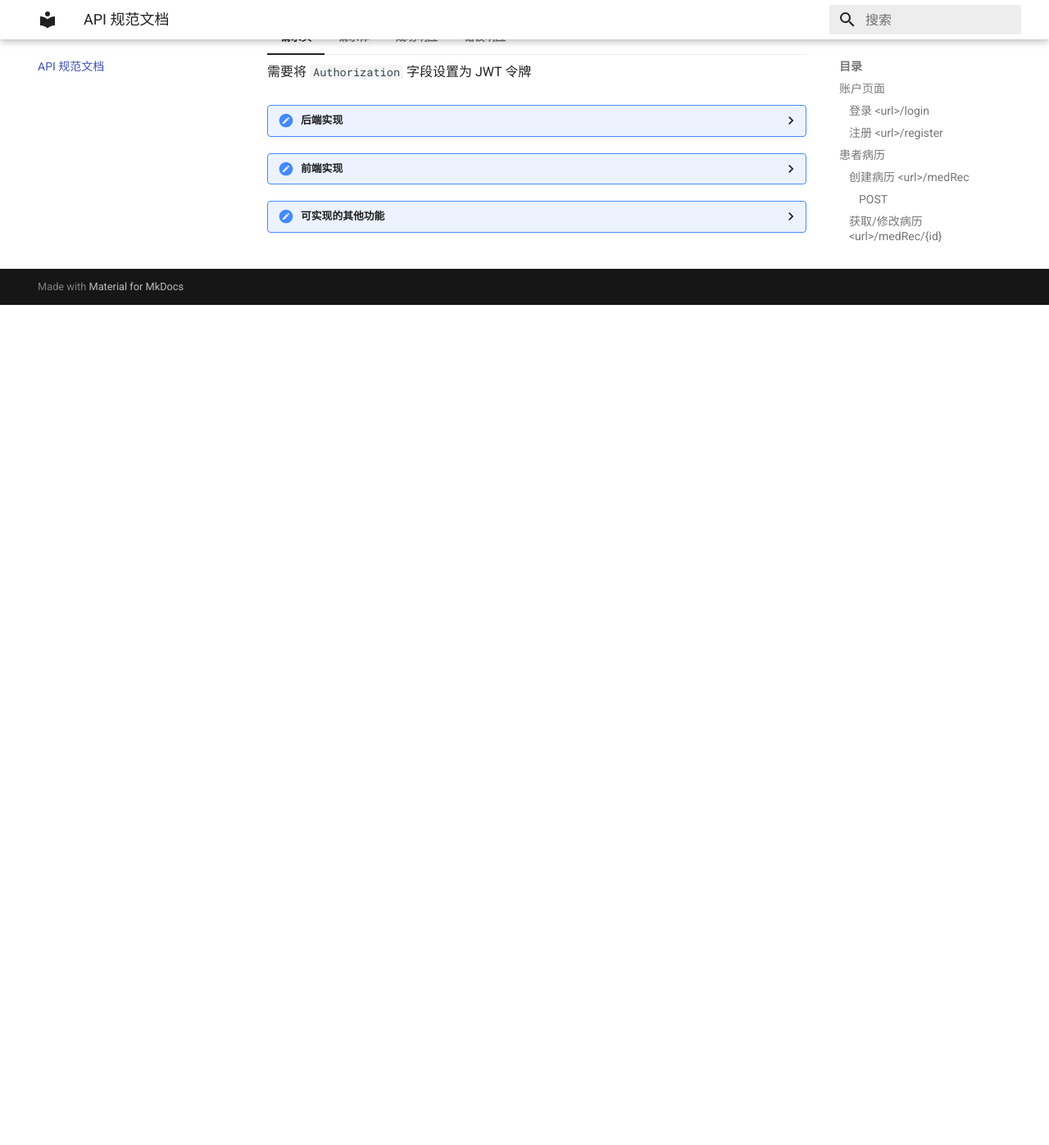
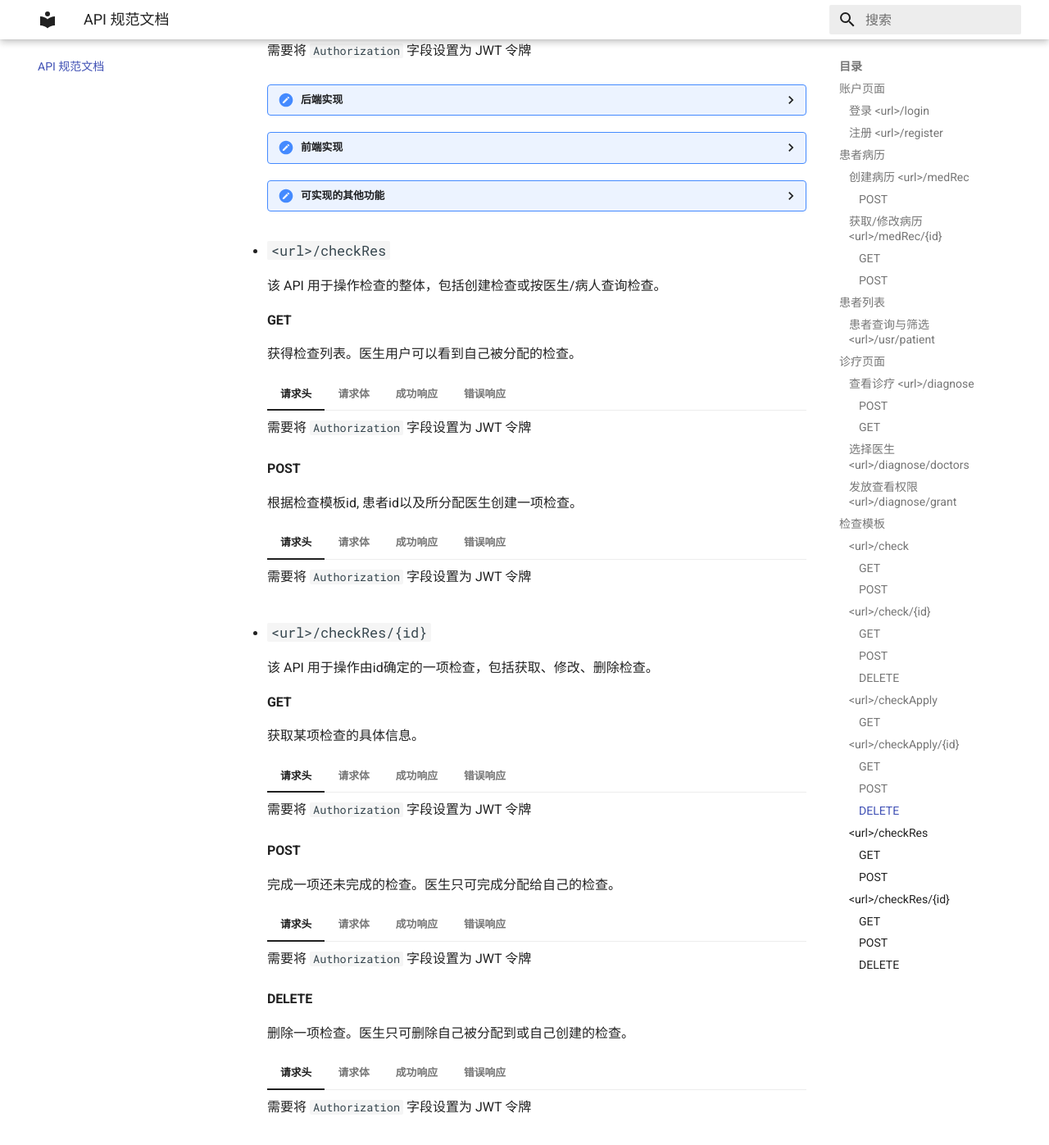
Before and after one commit to rouVling/2023SE-document, an MkDocs documentation site: the page built from docs/API.md, in a window 1280 px wide and 1400 px high, scrolled down 6281 px. Shown: the top 1397 px of the window at 82% size. Built offline with MkDocs 1.6.1 and Material for MkDocs 9.7.7, drawn with Linux system fonts in a browser that asks for light colours; before the commit the page ends 6653 px from its top, so only the background shows below that; some of the changed text lies outside the part shown.

Commit message:
完成检查结果相关功能

````diff
--- a/docs/API.md
+++ b/docs/API.md
@@ -707,7 +707,7 @@
 
 - ### `<url>/checkApply`
 
-	该 API 用于管理员操作检查模板的整体，包括直接创建检查模板或查询所有创建/修改/删除检查模板的申请。
+	该 API 用于操作检查模板申请的整体，包括查询所有创建/修改/删除检查模板的申请。
 
 	#### GET
 
@@ -903,3 +903,235 @@
 
 	???todo "可实现的其他功能"
 		增加申请时间的记录与显示。
+
+- ### `<url>/checkRes`
+
+	该 API 用于操作检查的整体，包括创建检查或按医生/病人查询检查。
+
+	#### GET
+
+	获得检查列表。医生用户可以看到自己被分配的检查。
+
+	=== "请求头"
+
+		需要将 `Authorization` 字段设置为 JWT 令牌
+
+	=== "请求体"
+
+		```JSON
+		{
+			"patient_id": "就诊卡号",
+			"doctor": "userName",	//string, 医生用户名
+		}
+		```
+
+	=== "成功响应"
+
+		```JSON
+		{
+			"code": 0,
+			"info": "Get succeed",
+			"checks": [
+			{ "id": 0, "title": "第一项心智检查", "patient": "patient_name1", "doctor": "userName", "creator": "userName", "done": true },
+			{ "id": 12, "title": "第二项心智检查", "patient": "patient_name2", "doctor": "userName", "creator": "userName," "done": false },
+			],	//根据请求体搜索得到的对象数组，每个对象代表一项检查，包含检查id, 标题信息, 患者名字，负责医生名字，创建者名字以及是否已完成。
+		}
+		```
+
+	=== "错误响应"
+
+		```JSON
+		{
+			"code": *,
+			"info": "[Some message]"
+		}
+		```
+
+	#### POST
+
+	根据检查模板id, 患者id以及所分配医生创建一项检查。
+
+	=== "请求头"
+
+		需要将 `Authorization` 字段设置为 JWT 令牌
+
+	=== "请求体"
+
+		```JSON
+		{
+			"check_id": 0,	//int, 检查模板的id
+			"patient_id": "就诊卡号",
+			"doctor": "userName",	//string, 分配医生用户名
+		}
+		```
+
+	=== "成功响应"
+
+		```JSON
+		{
+			"code": 0,
+			"info": "Post succeed",
+		}
+		```
+
+	=== "错误响应"
+
+		```JSON
+		{
+			"code": *,
+			"info": "[Some message]"
+		}
+		```
+
+- ### `<url>/checkRes/{id}`
+
+	该 API 用于操作由id确定的一项检查，包括获取、修改、删除检查。
+
+	#### GET
+
+	获取某项检查的具体信息。
+
+	=== "请求头"
+
+		需要将 `Authorization` 字段设置为 JWT 令牌
+
+	=== "请求体"
+
+		本方法不需要提供任何请求体
+
+	=== "成功响应"
+
+		```JSON
+		{
+			"code": 0,
+			"info": "Get succeed",
+			"title": "某患者的第一项心智检查",	//string,
+			"questions": [
+			{
+			"index": 1,
+			"title": "标题1",
+			"question": "题干1",
+			"type": 1,
+			"fill_type": 0,
+			"choices": [ "选择1", "选择2", "选择3" ],
+			"from_index": 0,
+			"from_choice": 0,
+			"scores": [ 5, 1, 4 ],
+			"hidden": false,
+			"function": "",
+			"fill_answer": "",	//string, 填空题答案
+			"answer": 0,	//int, 选择题答案
+			},
+			],	//对象数组，每个对象代表一个检查模板中的问题
+			"timer": 0,	//int, 0<-不计时，1<-正计时，2<-倒计时
+			"time_limit": 9961,	//int, timer为倒计时的计时起始时间，单位前端自定
+			"done": false,	//bool, 该项检查是否已完成
+		}
+		```
+
+	=== "错误响应"
+
+		```JSON
+		{
+			"code": *,
+			"info": "[Some message]"
+		}
+		```
+
+	#### POST
+
+	完成一项还未完成的检查。医生只可完成分配给自己的检查。
+
+	=== "请求头"
+
+		需要将 `Authorization` 字段设置为 JWT 令牌
+
+	=== "请求体"
+
+		```JSON
+		{
+			"title": "某患者的第一项心智检查",	//string,
+			"questions": [
+			{
+			"index": 1,
+			"title": "标题1",
+			"question": "题干1",
+			"type": 1,
+			"fill_type": 0,
+			"choices": [ "选择1", "选择2", "选择3" ],
+			"from_index": 0,
+			"from_choice": 0,
+			"scores": [ 5, 1, 4 ],
+			"hidden": false,
+			"function": "",
+			"fill_answer": "",	//string, 填空题答案
+			"answer": 0,	//int, 选择题答案
+			},
+			{
+			"index": 2,
+			"title": "标题2",
+			"question": "题干2",
+			"type": 0,
+			"fill_type": 0,
+			"choices": [],
+			"from_index": 1,
+			"from_choice": 0,	//意味着如果患者在上面index为1的题目中选择了选择1, 则会补充出本题
+			"scores": [],
+			"hidden": false,
+			"function": "",
+			"fill_answer": "这是一行答案文本。",	//string, 填空题答案
+			"answer": 0,	//int, 选择题答案
+			},
+			],	//对象数组，每个对象代表一个检查模板中的问题
+			"timer": 0,	//int, 0<-不计时，1<-正计时，2<-倒计时
+			"time_limit": 9961,	//int, 最终完成检查时的时间。若为倒计时，可以是剩余时间。若为正计时，可以为所花时间。
+		}
+		```
+
+	=== "成功响应"
+
+		```JSON
+		{
+			"code": 0,
+			"info": "Post succeed",
+		}
+		```
+
+	=== "错误响应"
+
+		```JSON
+		{
+			"code": *,
+			"info": "[Some message]"
+		}
+		```
+
+	#### DELETE
+
+	删除一项检查。医生只可删除自己被分配到或自己创建的检查。
+
+	=== "请求头"
+
+		需要将 `Authorization` 字段设置为 JWT 令牌
+
+	=== "请求体"
+
+		本方法不需要提供任何请求体
+
+	=== "成功响应"
+
+		```JSON
+		{
+			"code": 0,
+			"info": "Delete succeed",
+		}
+		```
+
+	=== "错误响应"
+
+		```JSON
+		{
+			"code": *,
+			"info": "[Some message]"
+		}
+		```
````
